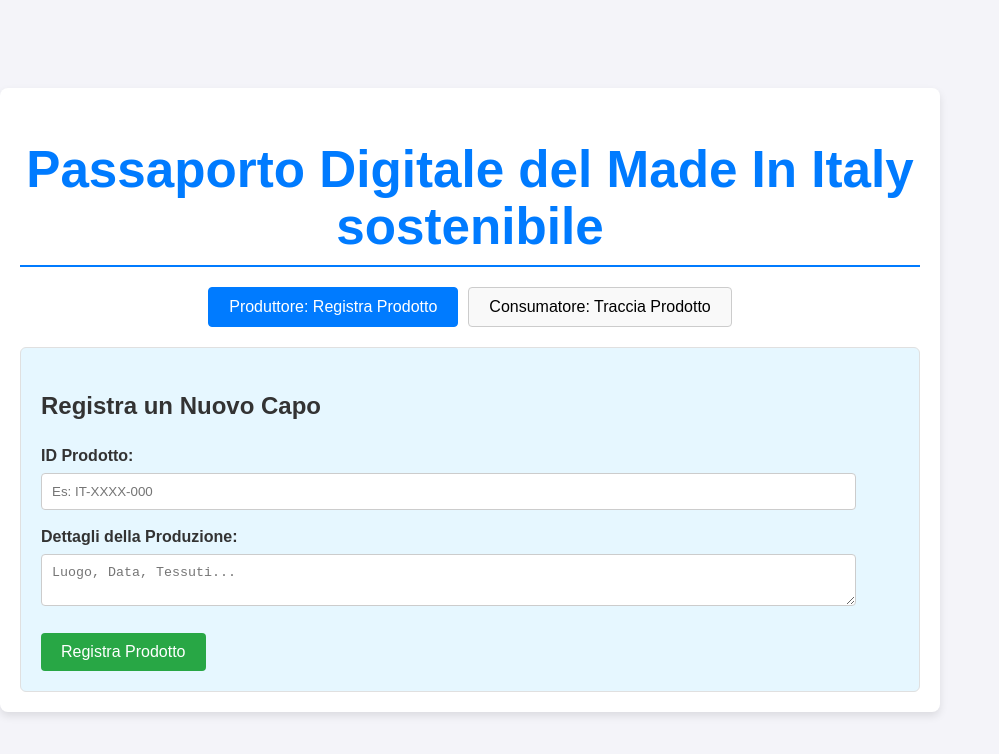
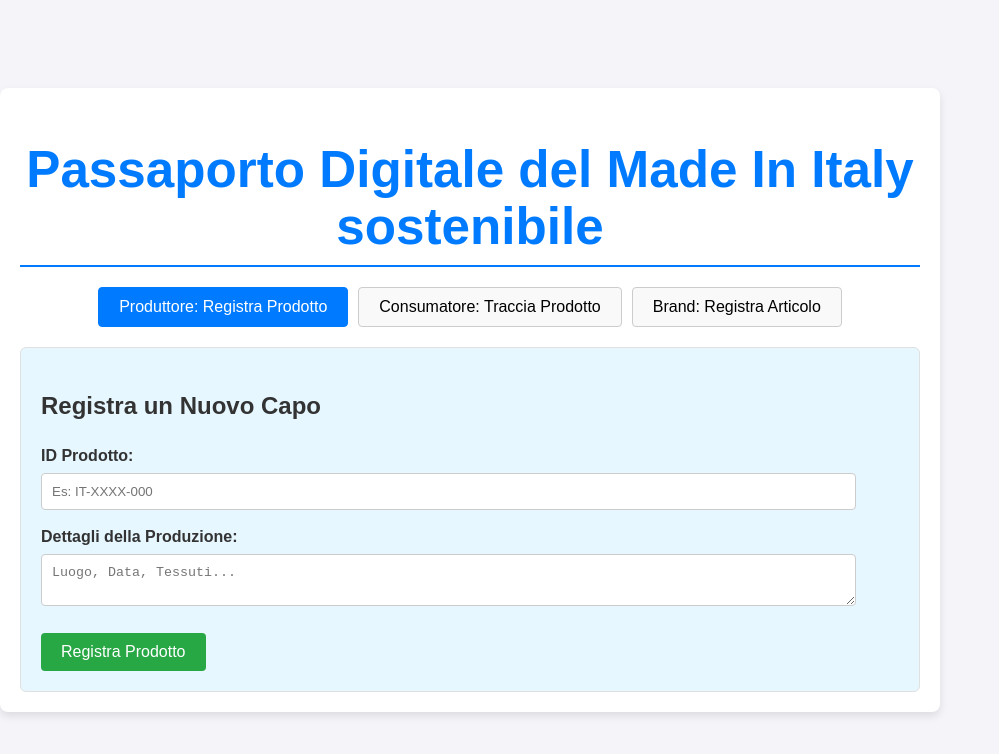
Before and after one commit to alessiapicciuto/passaporto-frontend-react, a React (Vite) app: page / in a window 1280 px wide. Shown: the top 754 px of the page, without its empty margins (0-999 px from the left). Built offline with nearby package versions, Linux system fonts and the light colour scheme.

Commit message:
aggiunta tasto brand

```diff
--- a/src/App.jsx
+++ b/src/App.jsx
@@ -15,7 +15,7 @@ function App() {
         <h1>Passaporto Digitale del Made In Italy sostenibile</h1>
       </header>
 
-      {/* Menu di navigazione tra le due viste */}
+      {/* Menu di navigazione tra le viste */}
       <nav className="navigation">
         <button
           className={currentView === 'producer' ? 'active' : ''}
@@ -29,12 +29,19 @@ function App() {
         >
           Consumatore: Traccia Prodotto
         </button>
+        <button
+          className={currentView === 'consumer' ? 'active' : ''}
+          onClick={() => setCurrentView('brand')}
+        >
+          Brand: Registra Articolo
+        </button>
       </nav>
 
       {/* Rendering condizionale del componente basato sullo stato */}
       <main className="content">
         {currentView === 'producer' && <ProducerPanel />}
         {currentView === 'consumer' && <ConsumerView />}
+        {currentView === 'brand' && <BrandViewView />}
       </main>
 
     </div>
```
